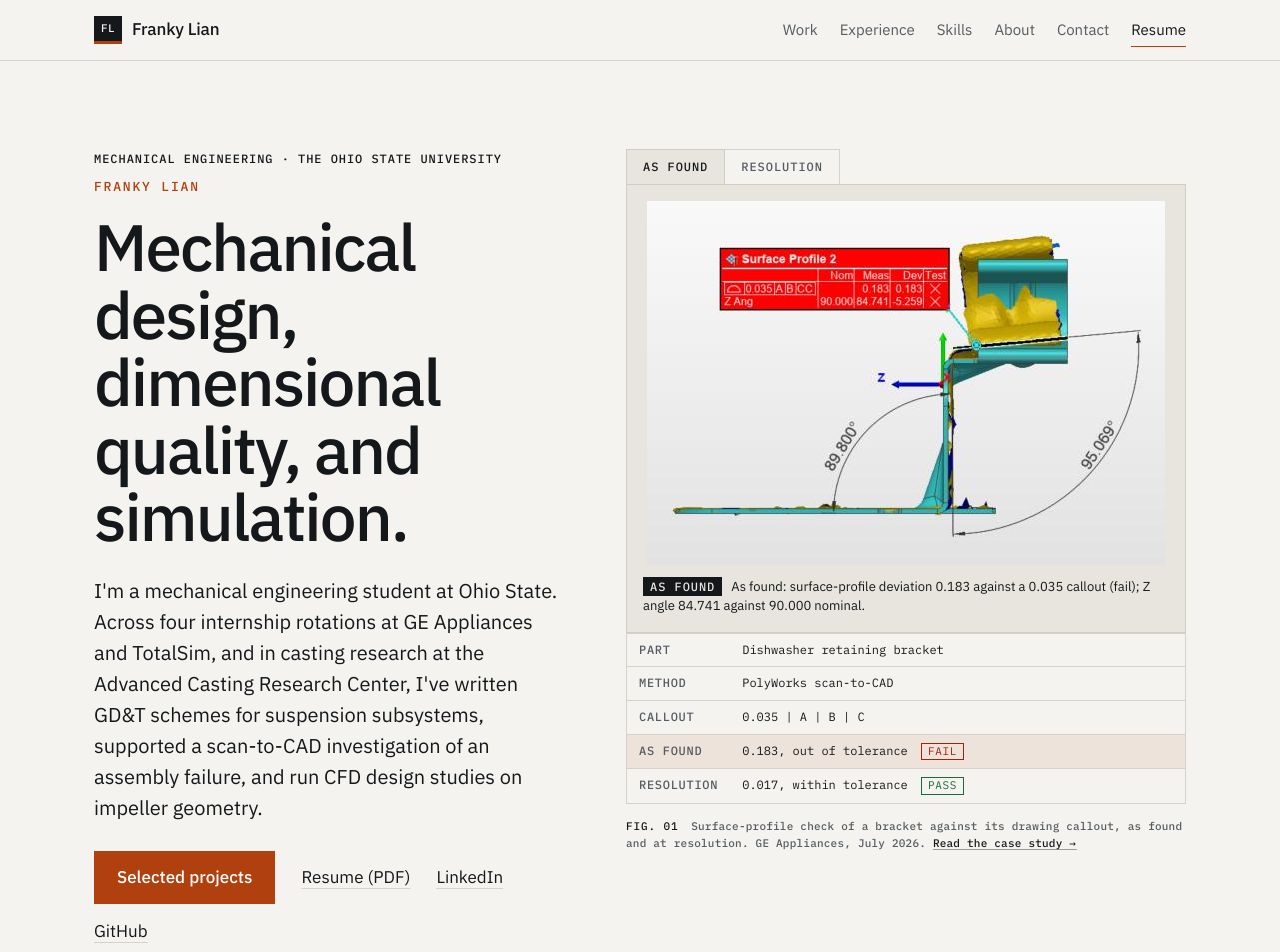
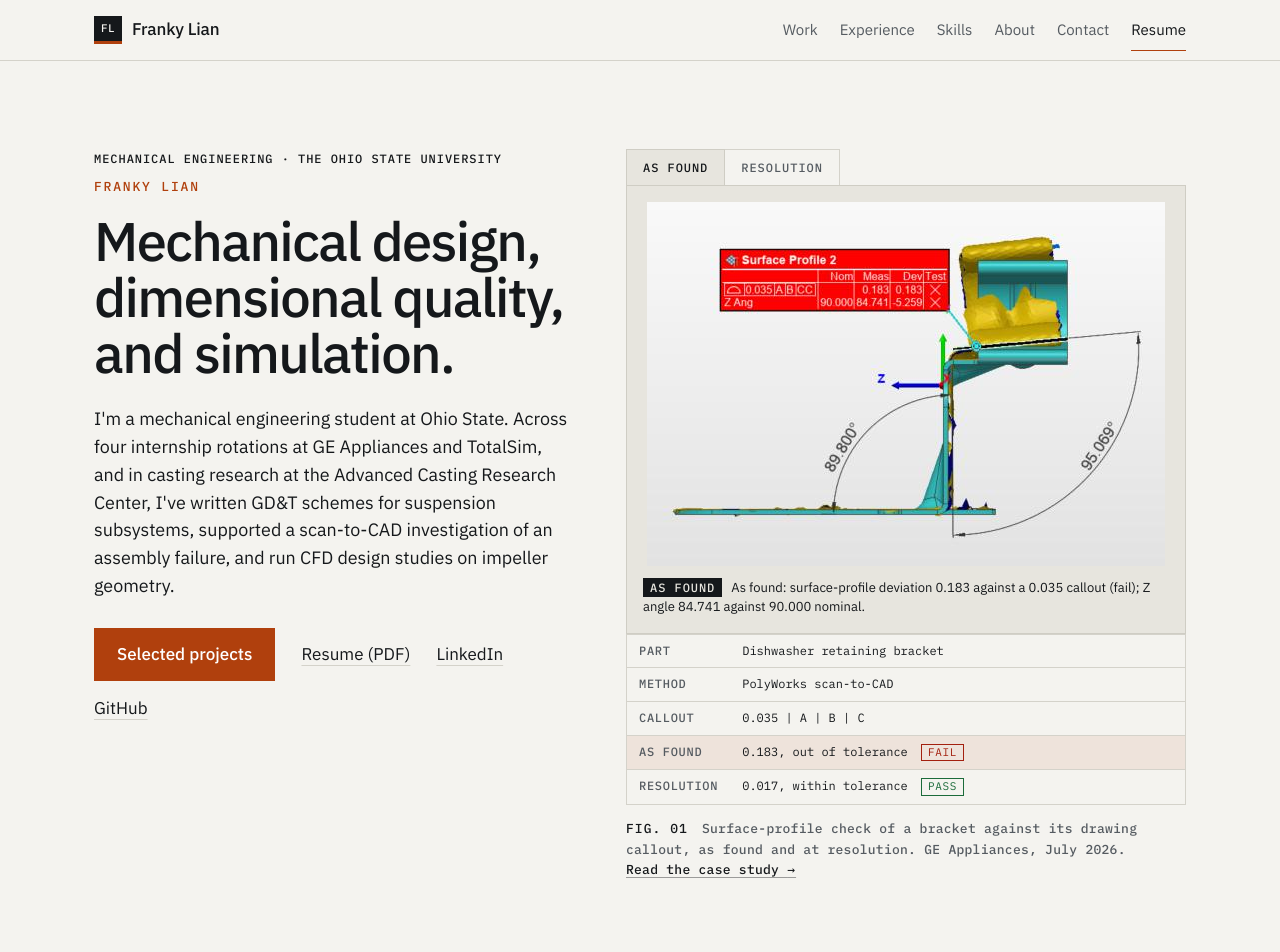
Before and after one commit to undescribable/FrankyLian_Portfolio, a plain HTML site: page index.html in a window 1280 px wide. Shown: the top 952 px of the page. Drawn offline with Linux system fonts and the light colour scheme.

Commit message:
Refine type scale, captions and tap targets
Co-Authored-By: Claude Haiku 5.5 <noreply@anthropic.com>
Claude-Session: https://claude.ai/code/session_01C12zeZetu4NNnWHX6YGqYa

```diff
--- a/assets/css/main.css
+++ b/assets/css/main.css
@@ -76,7 +76,7 @@ ul, ol { margin: 0; padding: 0; }
 .brand { display: inline-flex; align-items: center; gap: 10px; font-weight: 500; text-decoration: none; letter-spacing: -0.01em; }
 .brand-mark { display: inline-grid; place-items: center; width: 28px; height: 28px; background: var(--ink); color: var(--bg); font: 500 0.6875rem/1 var(--mono); letter-spacing: 0.04em; border-bottom: 3px solid var(--accent); }
 .site-header nav { display: flex; flex-wrap: wrap; gap: 4px 22px; font-size: 0.9375rem; }
-.site-header nav a { text-decoration: none; color: var(--muted); padding-block: 4px; }
+.site-header nav a { text-decoration: none; color: var(--muted); padding-block: 8px; }
 .site-header nav a:hover { color: var(--accent); }
 .site-header nav .nav-resume { color: var(--ink); border-bottom: 1px solid var(--accent); }
 
@@ -107,14 +107,14 @@ ul, ol { margin: 0; padding: 0; }
 @media (min-width: 1000px) { .hero-grid { grid-template-columns: minmax(0, 1fr) minmax(0, 560px); align-items: start; } }
 .hero h1 { margin: 0 0 24px; }
 .hero .name { display: block; color: var(--accent); margin-bottom: 18px; font-size: 0.8125rem; letter-spacing: 0.14em; }
-.headline { display: block; font-size: clamp(2.3rem, 5.4vw, 4.1rem); line-height: 1.03; letter-spacing: -0.03em; font-weight: 500; }
-.lede { font-size: clamp(1.05rem, 1.6vw, 1.25rem); line-height: 1.55; max-width: 56ch; color: var(--ink); }
+.headline { display: block; font-size: clamp(2.2rem, 4.6vw, 3.4rem); line-height: 1.03; letter-spacing: -0.03em; font-weight: 500; }
+.lede { font-size: clamp(1.05rem, 1.4vw, 1.15rem); line-height: 1.55; max-width: 56ch; color: var(--ink); }
 .hero-actions { display: flex; flex-wrap: wrap; align-items: center; gap: 14px 26px; margin-top: 28px; }
 
 /* hero inspection sheet */
 .sheet { margin: 0; min-width: 0; }
 .sheet-tabs { display: flex; }
-.sheet-tabs button { font: 500 0.75rem/1 var(--mono); letter-spacing: 0.08em; text-transform: uppercase; padding: 11px 16px; background: transparent; color: var(--muted); border: 1px solid var(--line); border-bottom: 0; cursor: pointer; }
+.sheet-tabs button { min-height: 36px; font: 500 0.75rem/1 var(--mono); letter-spacing: 0.08em; text-transform: uppercase; padding: 11px 16px; background: transparent; color: var(--muted); border: 1px solid var(--line); border-bottom: 0; cursor: pointer; }
 .sheet-tabs button + button { border-left: 0; }
 .sheet-tabs button[aria-selected="true"] { background: var(--plate); color: var(--plate-ink); border-color: var(--plate-line); }
 .sheet-states { background: var(--plate); color: var(--plate-ink); border: 1px solid var(--plate-line); padding: 16px; }
@@ -132,7 +132,7 @@ ul, ol { margin: 0; padding: 0; }
 .badge { display: inline-block; margin-left: 6px; padding: 0 6px; border: 1px solid currentColor; font-size: 0.6875rem; letter-spacing: 0.06em; text-transform: uppercase; }
 .badge.pass { color: var(--pass); }
 .badge.fail { color: var(--fail); }
-.sheet > figcaption { margin-top: 14px; color: var(--muted); font-size: 0.6875rem; line-height: 1.6; text-transform: none; letter-spacing: 0.02em; }
+.sheet > figcaption { margin-top: 14px; color: var(--muted); font-size: 0.8125rem; line-height: 1.6; text-transform: none; letter-spacing: 0.02em; }
 .sheet > figcaption span:first-child { color: var(--ink); text-transform: uppercase; letter-spacing: 0.08em; margin-right: 6px; }
 .sheet > figcaption a { color: var(--ink); white-space: nowrap; }
 
@@ -147,7 +147,7 @@ ul, ol { margin: 0; padding: 0; }
 
 /* ---------- work ---------- */
 .filters { display: flex; flex-wrap: wrap; gap: 8px; margin-bottom: 32px; }
-.filter { font: inherit; font-size: 0.875rem; padding: 7px 14px; background: transparent; color: var(--muted); border: 1px solid var(--line); cursor: pointer; }
+.filter { font: inherit; font-size: 0.875rem; min-height: 36px; padding: 7px 14px; background: transparent; color: var(--muted); border: 1px solid var(--line); cursor: pointer; }
 .filter:hover { color: var(--ink); border-color: var(--ink); }
 .filter[aria-pressed="true"] { background: var(--ink); color: var(--bg); border-color: var(--ink); }
 .cards { display: grid; grid-template-columns: repeat(2, minmax(0, 1fr)); gap: clamp(36px, 5vw, 64px) clamp(24px, 3vw, 40px); }
```
